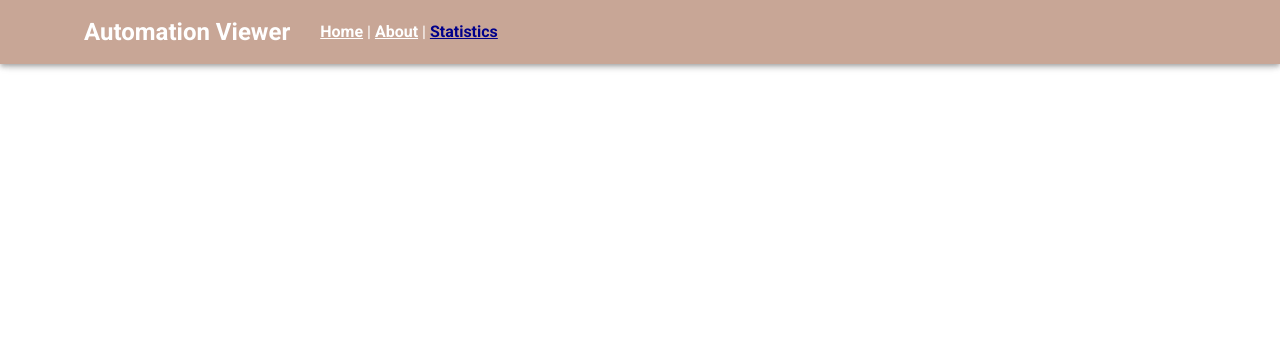
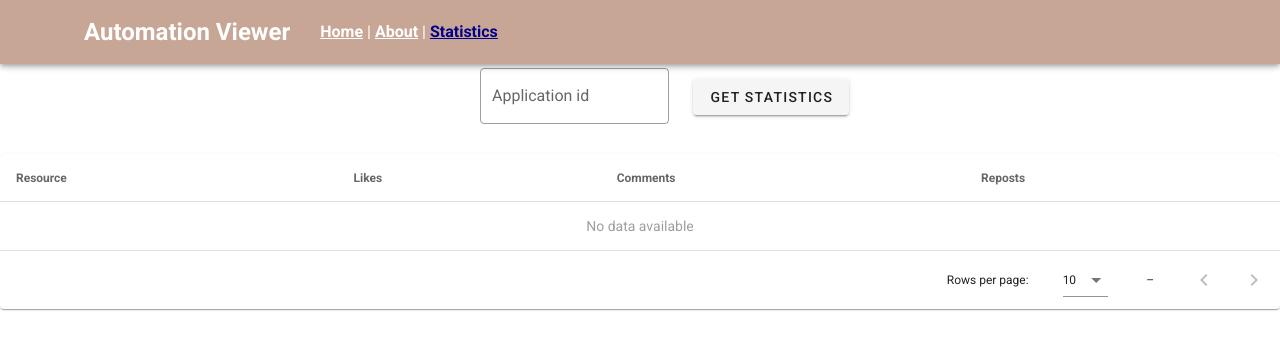
Before and after one commit to aleasper/AutomationViewerFrontend, a Vue app: page /statistics in a window 1280 px wide. Shown: the top 350 px of the page. Built offline with nearby package versions, Linux system fonts and the light colour scheme.

Commit message:
Add displaying stat data from backend

```diff
--- a/src/views/Statistics.vue
+++ b/src/views/Statistics.vue
@@ -1,16 +1,83 @@
 <template>
-  <div>
-    <!--
-    <UploadingData></UploadingData>
-    -->
-
+  <div class="statistics-div">
+    <v-row class="input-data-div">
+      <v-col
+          md="2"
+      >
+        <v-text-field
+            class="app-id-input"
+            v-model="appId"
+            outlined
+            label="Application id"
+        >
+        </v-text-field>
+      </v-col>
+      <v-col
+          md="1"
+      >
+        <v-btn
+            class="get-app-data-btn"
+            v-on:click="getStat"
+        >Get statistics</v-btn>
+      </v-col>
+    </v-row>
+    <div class="display-data-div">
+      <v-data-table
+          :headers="tableHeaders"
+          :items="tableItems"
+          :items-per-page="10"
+          class="elevation-1"
+          multi-sort
+      ></v-data-table>
+    </div>
   </div>
 </template>
 
 <script>
+import {sendData} from '@/functions.js'
 
 export default {
-  name: "SecondPage",
+  name: "Statistics",
+  data: () => ({
+    appId: '',
+    tableHeaders: [
+      {
+        text: 'Resource',
+        value: 'name'
+      },
+      {
+        text: 'Likes',
+        value: 'likes'
+      },
+      {
+        text: 'Comments',
+        value: 'comments'
+      },
+      {
+        text: 'Reposts',
+        value: 'reposts'
+      }
+    ],
+    tableItems: [],
+  }),
+  methods:{
+    getStat(){
+      let url = 'https://automation-viewer-backend.herokuapp.com/vk_data';
+      let data = {
+        'app_id': this.appId
+      };
+      sendData(url, data).then( res => {
+        console.log(res);
+        if (res !== []){
+          for (let i in res['app_info']){
+            this.tableItems.push(res['app_info'][i]['info']);
+          }
+        }
+      }).catch(er => {
+        console.error(er);
+      });
+    }
+  },
   components: {
   }
 }
@@ -18,4 +85,32 @@ export default {
 
 <style scoped>
 
+.statistics-div{
+  margin: 4px 0;
+  width: 100%;
+  height: calc(100% - 8px);
+}
+
+.input-data-div{
+  width: 100%;
+  min-height: 110px;
+  max-height: 160px;
+
+  display: flex;
+  flex-direction: row;
+  justify-content: center;
+  align-items: baseline;
+}
+
+.display-data-div{
+  width: 100%;
+  height: max-content;
+}
+
+.app-id-input{
+
+}
+.get-app-data-btn{
+
+}
 </style>
```
